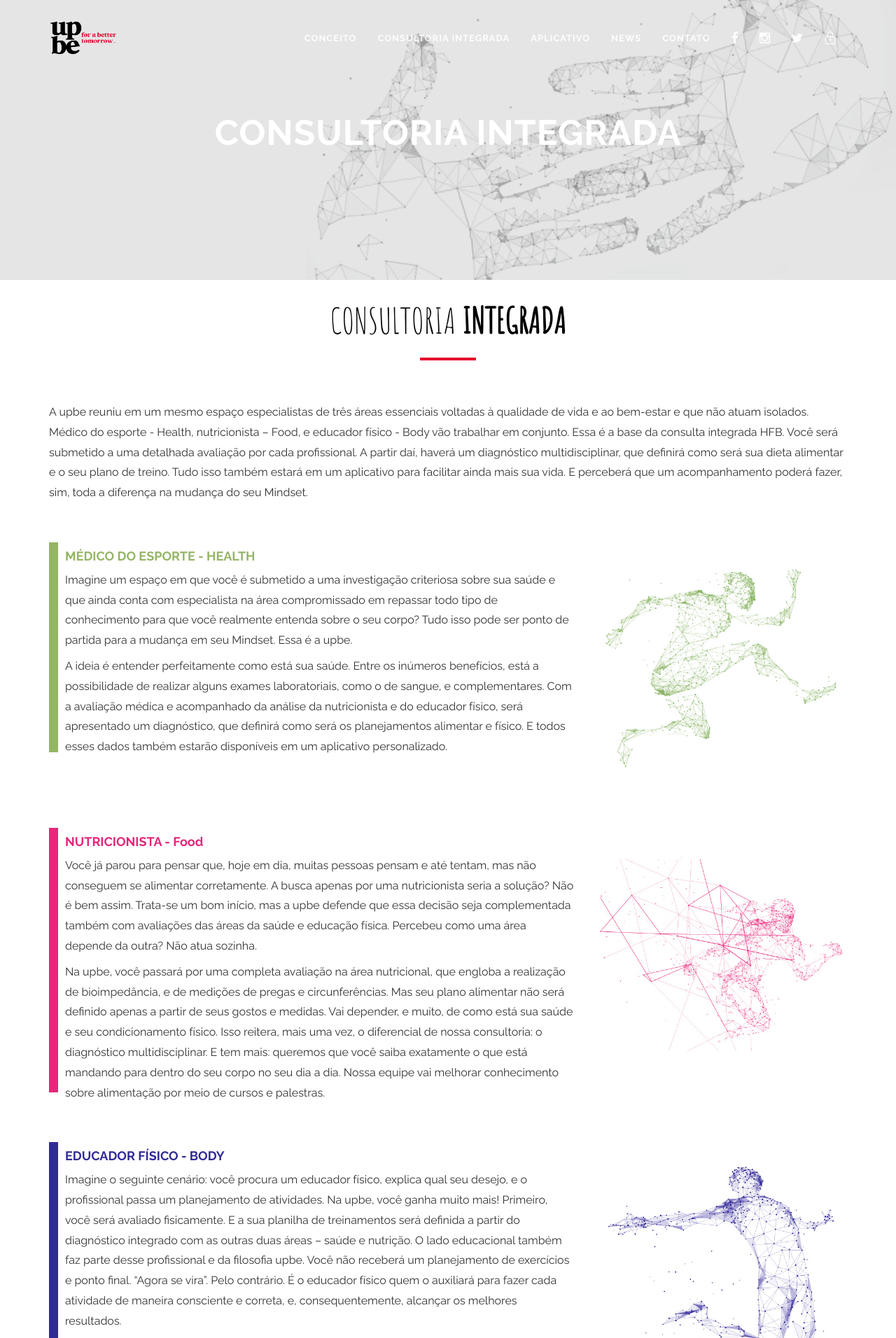
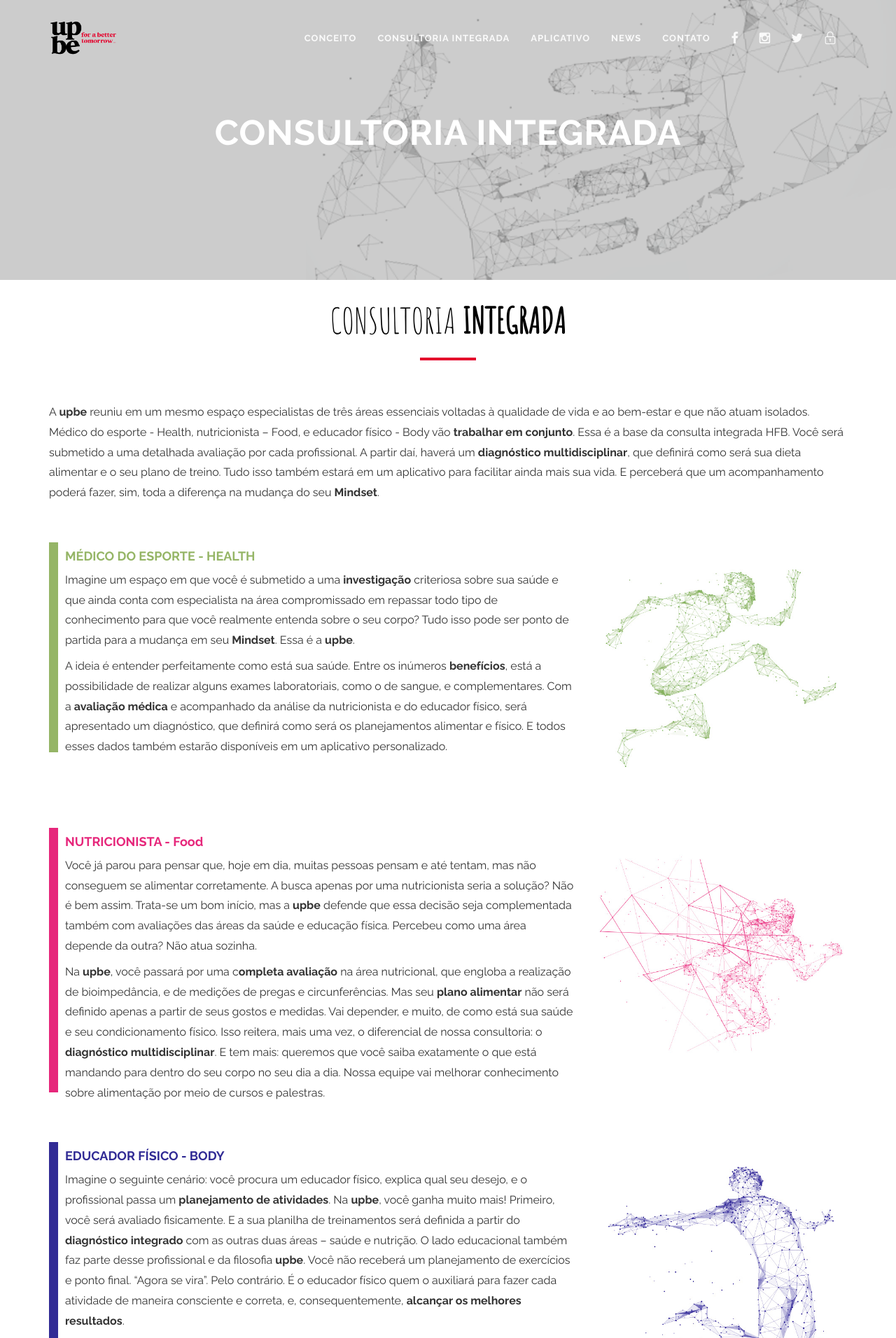
Before and after one commit to fpwebdigital/upbe, a PHP site: page /consultoria.html in a window 1280 px wide; the page is wider, and only the part inside the window is pictured. Shown: the top 1912 px of that part at 70% size. Run offline with PHP 8.4, Linux system fonts and the light colour scheme; some web fonts are replaced.

Commit message:
Deixar textos em negrito

```diff
--- a/consultoria.html
+++ b/consultoria.html
@@ -124,7 +124,7 @@
 
 					<div class="row row-bottom-padded-lg">
 						<div class="col-md-12 text-left ">
-							<p>A upbe reuniu em um mesmo espaço especialistas de três áreas essenciais voltadas à qualidade de vida e ao bem-estar e que não atuam isolados. Médico do esporte - Health, nutricionista – Food, e educador físico - Body vão trabalhar em conjunto. Essa é a base da consulta integrada HFB. Você será submetido a uma detalhada avaliação por cada profissional. A partir daí, haverá um diagnóstico multidisciplinar, que definirá como será sua dieta alimentar e o seu plano de treino. Tudo isso também estará em um aplicativo para facilitar ainda mais sua vida. E perceberá que um acompanhamento poderá fazer, sim, toda a diferença na mudança do seu Mindset.</p>
+							<p>A <strong>upbe</strong> reuniu em um mesmo espaço especialistas de três áreas essenciais voltadas à qualidade de vida e ao bem-estar e que não atuam isolados. Médico do esporte - Health, nutricionista – Food, e educador físico - Body vão <strong>trabalhar em conjunto</strong>. Essa é a base da consulta integrada HFB. Você será submetido a uma detalhada avaliação por cada profissional. A partir daí, haverá um <strong>diagnóstico multidisciplinar</strong>, que definirá como será sua dieta alimentar e o seu plano de treino. Tudo isso também estará em um aplicativo para facilitar ainda mais sua vida. E perceberá que um acompanhamento poderá fazer, sim, toda a diferença na mudança do seu <strong>Mindset</strong>.</p>
 
 
 						</div>
@@ -135,8 +135,8 @@
 						<div class="col-md-8 text-left ">
 							<div id="tarja-vert-verde"></div>
 							<h4 class="verde">MÉDICO DO ESPORTE - HEALTH</h4>
-							<p>Imagine um espaço em que você é submetido a uma investigação criteriosa sobre sua saúde e que ainda conta com especialista na área compromissado em repassar todo tipo de conhecimento para que você realmente entenda sobre o seu corpo? Tudo isso pode ser ponto de partida para a mudança em seu Mindset. Essa é a upbe.</p>
-							<p>A ideia é entender perfeitamente como está sua saúde. Entre os inúmeros benefícios, está a possibilidade de realizar alguns exames laboratoriais, como o de sangue, e complementares. Com a avaliação médica e acompanhado da análise da nutricionista e do educador físico, será apresentado um diagnóstico, que definirá como será os planejamentos alimentar e físico. E todos esses dados também estarão disponíveis em um aplicativo personalizado.</p>
+							<p>Imagine um espaço em que você é submetido a uma <strong>investigação</strong> criteriosa sobre sua saúde e que ainda conta com especialista na área compromissado em repassar todo tipo de conhecimento para que você realmente entenda sobre o seu corpo? Tudo isso pode ser ponto de partida para a mudança em seu <strong>Mindset</strong>. Essa é a <strong>upbe</strong>.</p>
+							<p>A ideia é entender perfeitamente como está sua saúde. Entre os inúmeros <strong>benefícios</strong>, está a possibilidade de realizar alguns exames laboratoriais, como o de sangue, e complementares. Com a <strong>avaliação médica</strong> e acompanhado da análise da nutricionista e do educador físico, será apresentado um diagnóstico, que definirá como será os planejamentos alimentar e físico. E todos esses dados também estarão disponíveis em um aplicativo personalizado.</p>
 						</div>
 
 						<div class="col-md-4 text-left ">
@@ -150,8 +150,8 @@
 							<div id="tarja-vert-rosa"></div>
 							<h4 class="rosa">NUTRICIONISTA - Food</h4>
 
-							<p>Você já parou para pensar que, hoje em dia, muitas pessoas pensam e até tentam, mas não conseguem se alimentar corretamente. A busca apenas por uma nutricionista seria a solução? Não é bem assim. Trata-se um bom início, mas a upbe defende que essa decisão seja complementada também com avaliações das áreas da saúde e educação física. Percebeu como uma área depende da outra? Não atua sozinha.</p>
-							<p>Na upbe, você passará por uma completa avaliação na área nutricional, que engloba a realização de bioimpedância, e de medições de pregas e circunferências. Mas seu plano alimentar não será definido apenas a partir de seus gostos e medidas. Vai depender, e muito, de como está sua saúde e seu condicionamento físico. Isso reitera, mais uma vez, o diferencial de nossa consultoria: o diagnóstico multidisciplinar. E tem mais: queremos que você saiba exatamente o que está mandando para dentro do seu corpo no seu dia a dia. Nossa equipe vai melhorar conhecimento sobre alimentação por meio de cursos e palestras.</p>
+							<p>Você já parou para pensar que, hoje em dia, muitas pessoas pensam e até tentam, mas não conseguem se alimentar corretamente. A busca apenas por uma nutricionista seria a solução? Não é bem assim. Trata-se um bom início, mas a <strong>upbe</strong> defende que essa decisão seja complementada também com avaliações das áreas da saúde e educação física. Percebeu como uma área depende da outra? Não atua sozinha.</p>
+							<p>Na <strong>upbe</strong>, você passará por uma c<strong>ompleta avaliação</strong> na área nutricional, que engloba a realização de bioimpedância, e de medições de pregas e circunferências. Mas seu <strong>plano alimentar</strong> não será definido apenas a partir de seus gostos e medidas. Vai depender, e muito, de como está sua saúde e seu condicionamento físico. Isso reitera, mais uma vez, o diferencial de nossa consultoria: o <strong>diagnóstico multidisciplinar</strong>. E tem mais: queremos que você saiba exatamente o que está mandando para dentro do seu corpo no seu dia a dia. Nossa equipe vai melhorar conhecimento sobre alimentação por meio de cursos e palestras.</p>
 
 						</div>
 						<div class="col-md-4 text-left ">
@@ -162,14 +162,14 @@
 						<div class="col-md-8 text-left ">
 							<div id="tarja-vert-azul"></div>
 							<h4 class="azul">EDUCADOR FÍSICO - BODY</h4>
-							<p>Imagine o seguinte cenário: você procura um educador físico, explica qual seu desejo, e o profissional passa um planejamento de atividades. Na upbe, você ganha muito mais! Primeiro, você será avaliado fisicamente. E a sua planilha de treinamentos será definida a partir do diagnóstico integrado com as outras duas áreas – saúde e nutrição. O lado educacional também faz parte desse profissional e da filosofia upbe. Você não receberá um planejamento de exercícios e ponto final. “Agora se vira”. Pelo contrário. É o educador físico quem o auxiliará para fazer cada atividade de maneira consciente e correta, e, consequentemente, alcançar os melhores resultados.</p>
-							<p>Além do encontro mensal para atualização da planilha física, você tem três opções para escolher de que maneira cumprirá seu planejamento de exercícios: um acompanhamento remoto por meio do aplicativo upbe, na qual você define onde e quando irá realizar suas atividades, um educador físico compartilhado ou até um personal trainer dedicado em local e horário de sua preferência.</p>
-							<p>Agora depende de você! Saiba mais como funciona cada plano da upbe e escolha aquele que combina com sua necessidade. – CTA: “Conheça nosso APP”e “Planos upbe”</p>
+							<p>Imagine o seguinte cenário: você procura um educador físico, explica qual seu desejo, e o profissional passa um <strong>planejamento de atividades</strong>. Na <strong>upbe</strong>, você ganha muito mais! Primeiro, você será avaliado fisicamente. E a sua planilha de treinamentos será definida a partir do <strong>diagnóstico integrado</strong> com as outras duas áreas – saúde e nutrição. O lado educacional também faz parte desse profissional e da filosofia <strong>upbe</strong>. Você não receberá um planejamento de exercícios e ponto final. “Agora se vira”. Pelo contrário. É o educador físico quem o auxiliará para fazer cada atividade de maneira consciente e correta, e, consequentemente, <strong>alcançar os melhores resultados</strong>.</p>
+							<p>Além do encontro mensal para atualização da planilha física, você tem três opções para escolher de que maneira cumprirá seu planejamento de exercícios: um <strong>acompanhamento remoto</strong> por meio do aplicativo <strong>upbe</strong>, na qual você define onde e quando irá realizar suas atividades, um <strong>educador físico compartilhado</strong> ou até um <strong>personal trainer</strong> dedicado em local e horário de sua preferência.</p>
 						</div>
 						<div class="col-md-4 text-left ">
 							<img src="images/integrada-azul.jpg" class="img-responsive" alt="">
 						</div>
 					</div>
+
 				</div>
 			</div>
 		</div>
@@ -179,7 +179,7 @@
 		<div class="container">
 			<div class="row">
 				<div class="col-md-12">
-					<h4 class="preto centralizar">Agora depende de você!<br>Saiba mais como funciona cada plano da upbe e escolha aquele que combina com sua necessidade</h4>
+					<h4 class="preto centralizar">Agora depende de você!<br>Saiba mais como funciona cada <strong>plano</strong> da <strong>upbe</strong> e escolha aquele que combina com sua necessidade</h4>
 				</div>
 				<div class="col-md-6 col-sm-6">
 					<button type="button" class="btn btn-upbered btn-lg btn-block">Conheça nosso APP</button>
--- a/css/style.css
+++ b/css/style.css
@@ -97,6 +97,7 @@
 
 }
 
+
 #musica{
   position: relative;
   background-color: #7a43b6;
@@ -153,7 +154,7 @@
 #tarja-vert-azul{
   background-color: #312b95;
   width: 13px;
-  height: 447px;
+  height: 405px;
   position: relative;
   float: left;
   margin-right: 10px;
@@ -1067,7 +1068,7 @@
     left: 0;
     right: 0;
     bottom: 0;
-    background: rgba(0, 0, 0, 0.1);
+    background: rgba(0, 0, 0, 0.2);
     z-index: 8; }
   .owl-carousel-fullwidth .item img {
     max-width: 100%; }
```
Also changed, not shown: conceito.html (+7 -7 lines).
